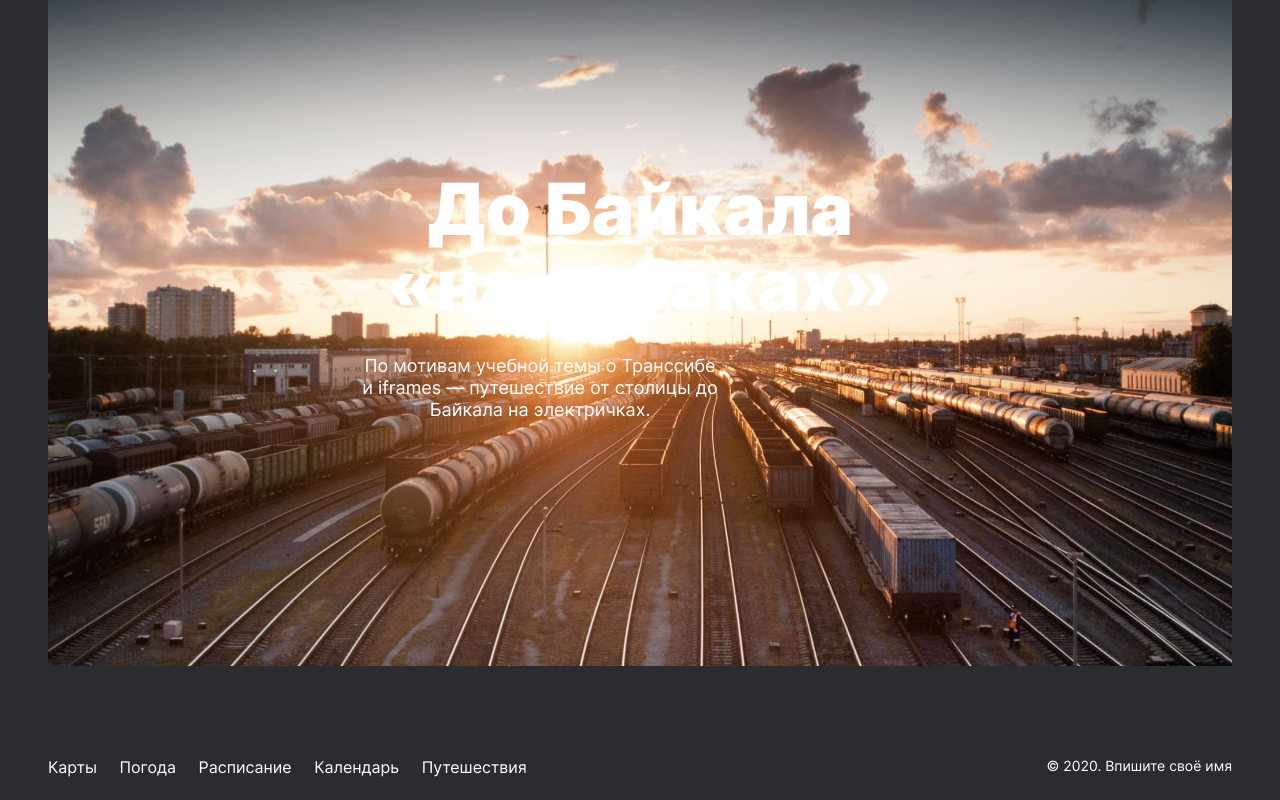
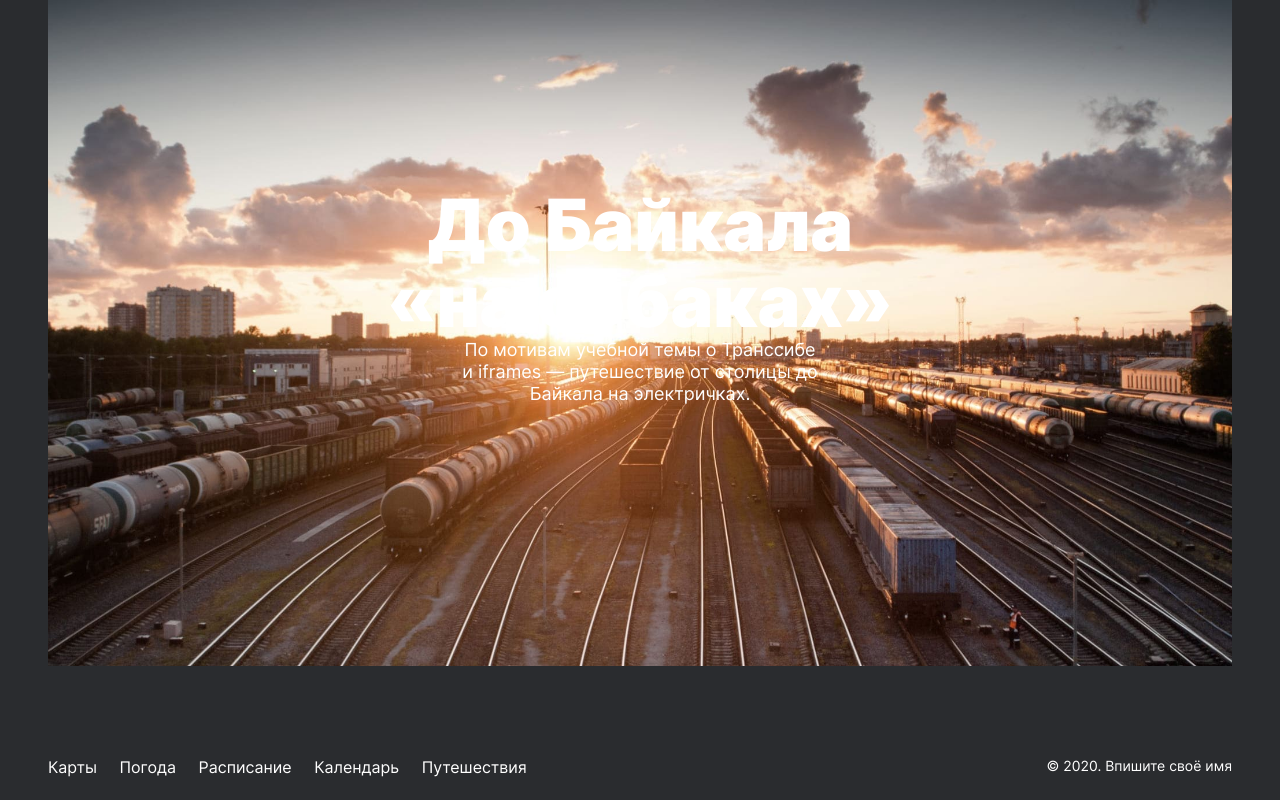
Before and after one commit to Ilya-Tkachev/russian-travel, a plain HTML site: page index.html in a window 1280 px wide. Shown: the part 6057-6857 px from the top of the page. Drawn offline with Linux system fonts and the light colour scheme.

Commit message:
Largest resolution ready

```diff
--- a/blocks/cover/__text/_subtitle/cover__text_subtitele.css
+++ b/blocks/cover/__text/_subtitle/cover__text_subtitele.css
@@ -3,4 +3,7 @@
     font-size: 18px;
     line-height: 22px;
     width: 360px;
+    text-align: center;
+    grid-row: 2/2;
+    grid-column: 1/1;
 }
--- a/blocks/cover/__text/_title/cover__text_title.css
+++ b/blocks/cover/__text/_title/cover__text_title.css
@@ -4,5 +4,7 @@
     font-size: 72px;
     line-height: 76px;
     width: 560px;
-    padding-bottom: 32px;
+    text-align: center;
+    grid-row: 1/1;
+    grid-column: 1/1;
 }
--- a/blocks/cover/__text/cover__text.css
+++ b/blocks/cover/__text/cover__text.css
@@ -1,5 +1,6 @@
 .cover__text {
     grid-row: 1/1;
     grid-column: 1/1;
-    text-align: center;
+    display: grid;
+    justify-items: center;
 }
```
Also changed, not shown: index.html (+12 -6 lines).
